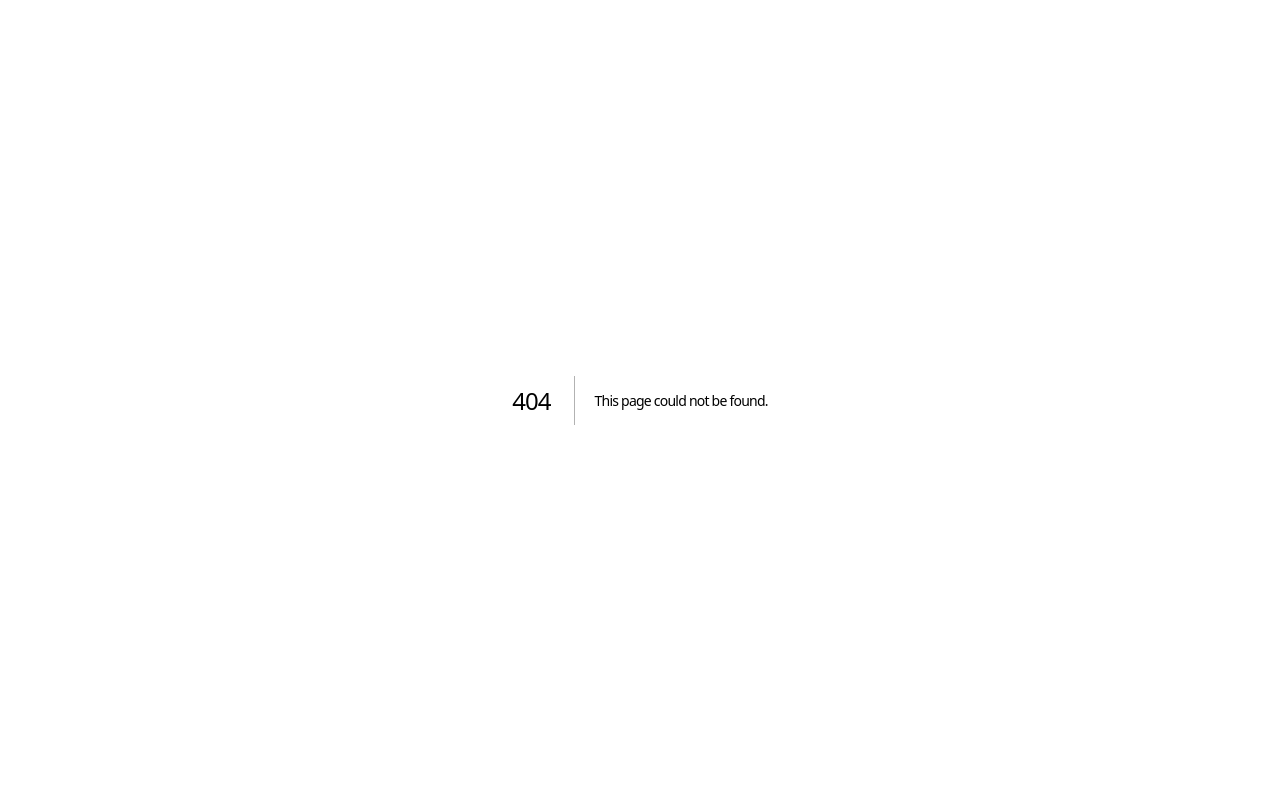
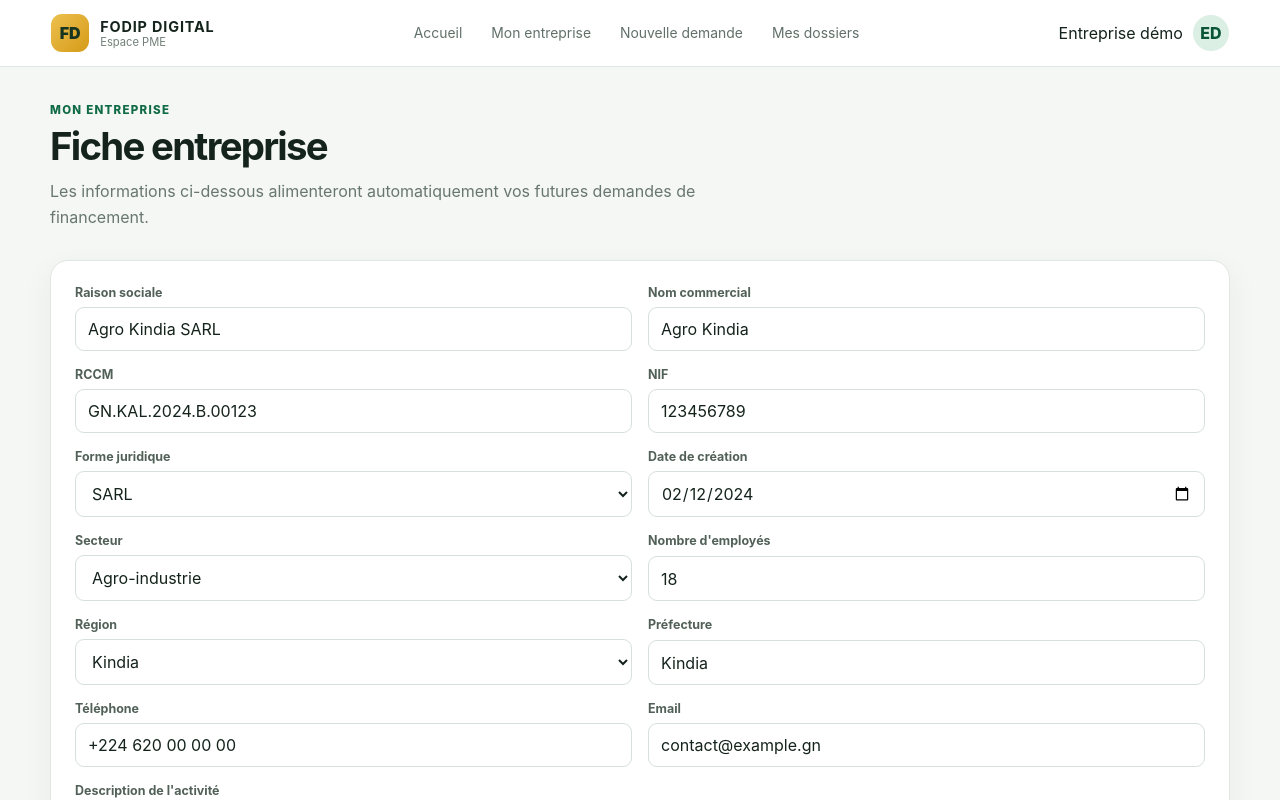
Before and after one commit to skaba89/Fodif_gestion, a Next.js app in the folder apps/web/: page /entrepreneur/entreprise in a window 1280 px wide. Before the commit this address had no page. Shown: the top 800 px of the page. Built offline with nearby package versions, Linux system fonts and the light colour scheme.

Commit message:
feat(web): add company profile screen

```diff
--- /dev/null
+++ b/apps/web/app/entrepreneur/entreprise/page.tsx
@@ -0,0 +1,34 @@
+import Link from "next/link";
+import styles from "../portal.module.css";
+
+export default function CompanyProfilePage() {
+  return (
+    <main className={styles.main}>
+      <p className={styles.eyebrow}>Mon entreprise</p>
+      <h1 className={styles.title}>Fiche entreprise</h1>
+      <p className={styles.lead}>Les informations ci-dessous alimenteront automatiquement vos futures demandes de financement.</p>
+
+      <section className={`${styles.card} ${styles.formCard} ${styles.section}`}>
+        <div className={styles.formGrid}>
+          <div className={styles.field}><label>Raison sociale</label><input defaultValue="Agro Kindia SARL" /></div>
+          <div className={styles.field}><label>Nom commercial</label><input defaultValue="Agro Kindia" /></div>
+          <div className={styles.field}><label>RCCM</label><input defaultValue="GN.KAL.2024.B.00123" /></div>
+          <div className={styles.field}><label>NIF</label><input defaultValue="123456789" /></div>
+          <div className={styles.field}><label>Forme juridique</label><select defaultValue="SARL"><option>SARL</option><option>SA</option><option>Entreprise individuelle</option><option>Coopérative</option></select></div>
+          <div className={styles.field}><label>Date de création</label><input type="date" defaultValue="2024-02-12" /></div>
+          <div className={styles.field}><label>Secteur</label><select defaultValue="Agro-industrie"><option>Agro-industrie</option><option>Industrie</option><option>Services</option><option>Technologie</option></select></div>
+          <div className={styles.field}><label>Nombre d'employés</label><input type="number" defaultValue="18" /></div>
+          <div className={styles.field}><label>Région</label><select defaultValue="Kindia"><option>Kindia</option><option>Conakry</option><option>Boké</option><option>Kankan</option><option>Labé</option><option>Mamou</option><option>Faranah</option><option>Nzérékoré</option></select></div>
+          <div className={styles.field}><label>Préfecture</label><input defaultValue="Kindia" /></div>
+          <div className={styles.field}><label>Téléphone</label><input defaultValue="+224 620 00 00 00" /></div>
+          <div className={styles.field}><label>Email</label><input type="email" defaultValue="contact@example.gn" /></div>
+          <div className={`${styles.field} ${styles.fieldFull}`}><label>Description de l'activité</label><textarea defaultValue="Transformation et conditionnement de produits agricoles locaux destinés au marché guinéen." /></div>
+        </div>
+        <div className={styles.buttonRow}>
+          <button className={styles.primary} type="button">Enregistrer les modifications</button>
+          <Link className={styles.secondary} href="/entrepreneur">Retour au tableau de bord</Link>
+        </div>
+      </section>
+    </main>
+  );
+}
```
